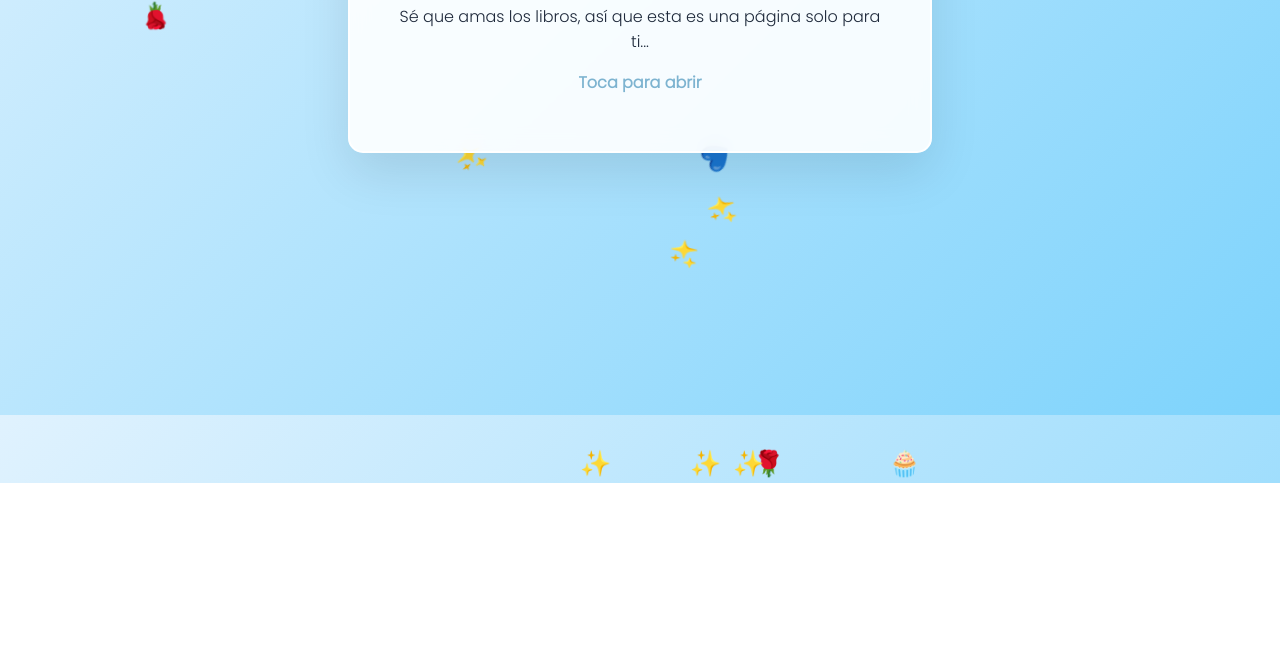
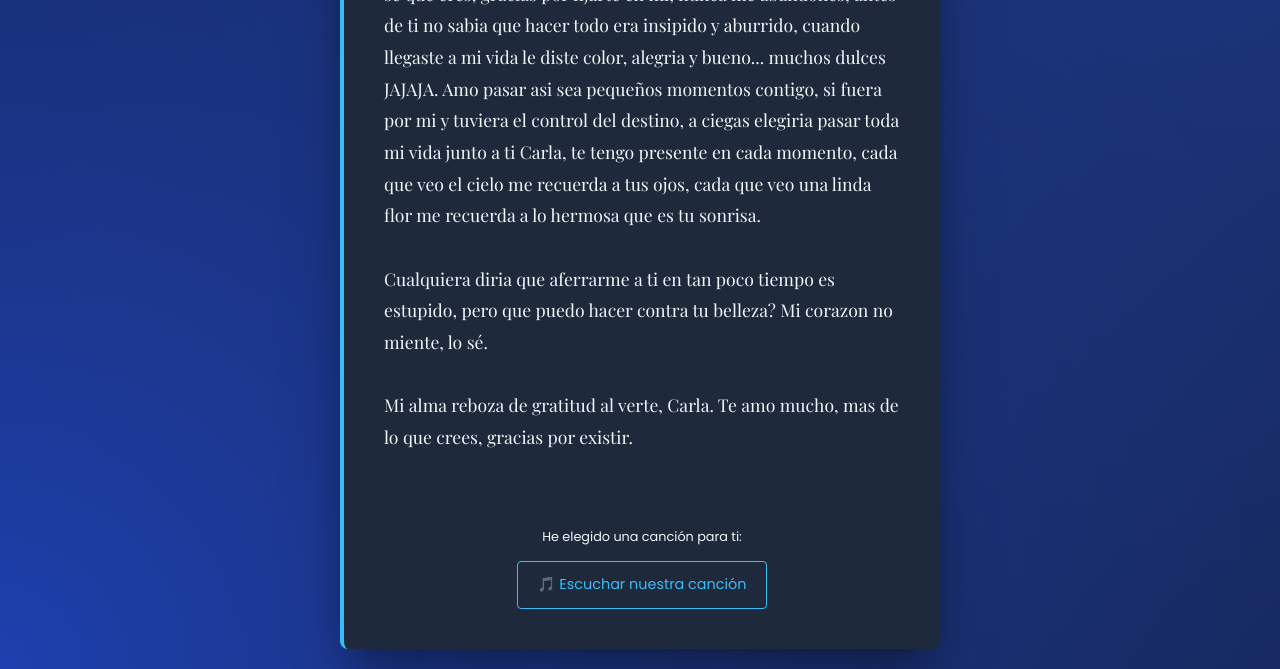
Before and after one commit to rojo5w4/07-04-26, a plain HTML site: page index.html in a window 1280 px wide. Shown: the part 385-1054 px from the top of the page. Before the commit the page ends 868 px from the top, so only its background shows below. Drawn offline with nearby package versions, Linux system fonts and the light colour scheme; a web font is replaced by a local one.

Commit message:
Refactor HTML structure and styles for Carla's page

```diff
--- a/index.html
+++ b/index.html
@@ -3,144 +3,119 @@
 <head>
     <meta charset="UTF-8">
     <meta name="viewport" content="width=device-width, initial-scale=1.0">
-    <title>Para mi favorita: Carla</title>
-    <link href="https://fonts.googleapis.com/css2?family=Dancing+Script:wght@600&family=Playfair+Display:ital@0;1&family=Poppins:wght@300&display=swap" rel="stylesheet">
+    <title>Para Carla</title>
+    <link href="https://fonts.googleapis.com/css2?family=Playfair+Display:ital,wght@0,400;1,700&family=Poppins:wght@300;400&display=swap" rel="stylesheet">
     <style>
         :root {
-            --azul-claro: #e0f2fe;
-            --azul-medio: #7dd3fc;
-            --azul-fuerte: #0369a1;
-            --texto: #1e293b;
+            --azul-fondo: #0f172a;
+            --azul-carta: #1e293b;
+            --azul-acento: #38bdf8;
+            --texto-claro: #f1f5f9;
+            --texto-suave: #94a3b8;
         }
 
         body {
             margin: 0;
-            padding: 0;
-            background: linear-gradient(135deg, var(--azul-claro), var(--azul-medio));
+            padding: 20px;
+            background-color: var(--azul-fondo);
+            /* Un degradado sutil en tonos azules */
+            background-image: radial-gradient(circle at top right, #1e3a8a, transparent),
+                              radial-gradient(circle at bottom left, #1e40af, transparent);
             font-family: 'Poppins', sans-serif;
             display: flex;
             justify-content: center;
             align-items: center;
             min-height: 100vh;
-            overflow: hidden;
-            color: var(--texto);
+            color: var(--texto-claro);
         }
 
-        /* Lluvia de rosas y dulces */
-        .elemento {
-            position: absolute;
-            top: -50px;
-            font-size: 25px;
-            animation: fall linear forwards;
-            z-index: 0;
-            user-select: none;
+        .container {
+            max-width: 600px;
+            width: 100%;
+            perspective: 1000px;
         }
 
-        @keyframes fall {
-            to { transform: translateY(110vh) rotate(360deg); }
+        .carta {
+            background-color: var(--azul-carta);
+            padding: 40px;
+            border-radius: 8px;
+            box-shadow: 0 25px 50px -12px rgba(0, 0, 0, 0.5);
+            border-left: 4px solid var(--azul-acento);
+            line-height: 1.8;
+            position: relative;
         }
-
-        /* Sobre / Carta */
-        .card {
-            background: rgba(255, 255, 255, 0.9);
-            padding: 40px;
-            border-radius: 15px;
-            box-shadow: 0 20px 50px rgba(0,0,0,0.1);
-            max-width: 500px;
-            width: 90%;
-            text-align: center;
-            position: relative;
-            z-index: 10;
-            border: 2px solid white;
-            backdrop-filter: blur(10px);
-            cursor: pointer;
-            transition: transform 0.3s ease;
-        }
-
-        .card:hover { transform: scale(1.02); }
 
         h1 {
             font-family: 'Playfair Display', serif;
-            color: var(--azul-fuerte);
-            margin-bottom: 20px;
+            font-size: 1.8rem;
+            color: var(--azul-acento);
+            margin-top: 0;
+            border-bottom: 1px solid var(--azul-suave);
+            padding-bottom: 10px;
         }
 
-        .letter-content {
-            display: none; /* Se muestra al hacer click */
+        .texto-mensaje {
             font-family: 'Playfair Display', serif;
-            line-height: 1.8;
             font-size: 1.1rem;
-            text-align: left;
-            max-height: 60vh;
-            overflow-y: auto;
-            padding-right: 10px;
+            white-space: pre-line; /* Mantiene tus saltos de línea originales */
+            margin-bottom: 30px;
         }
 
-        .letter-content i { font-family: 'Dancing Script', cursive; font-size: 1.5rem; color: var(--azul-fuerte); }
-
-        .click-me {
-            font-weight: bold;
-            color: var(--azul-fuerte);
-            animation: pulse 2s infinite;
+        .musica-section {
+            margin-top: 40px;
+            padding-top: 20px;
+            border-top: 1px dashed var(--azul-suave);
+            text-align: center;
         }
 
-        @keyframes pulse {
-            0% { opacity: 1; }
-            50% { opacity: 0.5; }
-            100% { opacity: 1; }
+        .btn-musica {
+            display: inline-block;
+            background-color: transparent;
+            color: var(--azul-acento);
+            border: 1px solid var(--azul-acento);
+            padding: 10px 20px;
+            text-decoration: none;
+            border-radius: 4px;
+            font-size: 0.9rem;
+            transition: all 0.3s ease;
         }
 
-        /* Scrollbar personalizada para que parezca un libro viejo */
-        .letter-content::-webkit-scrollbar { width: 5px; }
-        .letter-content::-webkit-scrollbar-thumb { background: var(--azul-medio); border-radius: 10px; }
+        .btn-musica:hover {
+            background-color: var(--azul-acento);
+            color: var(--azul-fondo);
+        }
+
+        .firma {
+            margin-top: 30px;
+            text-align: right;
+            font-style: italic;
+            color: var(--azul-acento);
+        }
     </style>
 </head>
 <body>
 
-    <div class="card" id="mainCard">
-        <div id="intro">
-            <h1>Para Carla 📖</h1>
-            <p>Sé que amas los libros, así que esta es una página solo para ti...</p>
-            <p class="click-me">Toca para abrir</p>
-        </div>
+    <div class="container">
+        <div class="carta">
+            <h1>Para mi increíble Carla</h1>
 
-        <div class="letter-content" id="content">
-            <p>Carla, para ser sincero, me cuesta muchísimo hacer esto. Jamás le había escrito una carta a alguien, pero tú te lo mereces todo.</p>
-            <p>Te amo mucho más de lo que alguna vez creí posible; sé que no eres perfecta, pero es que te quiero precisamente así, con todas tus imperfecciones. Te amo por lo que eres y por la increíble chica que demuestras ser cada día.</p>
-            <p>Gracias por fijarte en mi. Antes de que llegaras, todo me resultaba un poco insípido; tú le diste color a mi vida, mucha alegría y... bueno, ¡muchos dulces también! 🧁</p>
-            <p>Amo cada pequeño momento a tu lado. Si el destino estuviera en mis manos, te elegiría a ciegas para pasar el resto de mi vida contigo.</p>
-            <p>Te tengo presente en todo: veo el cielo y me recuerda a tus ojos; veo una flor y aparece tu sonrisa.</p>
-            <p>Mi alma se llena de gratitud al verte. Gracias por existir. 🌹</p>
-            <p style="text-align: right;"><i>Te amo más de lo que imaginas.</i></p>
+            <div class="texto-mensaje">
+                sabes algo? Me cuesta hacer estas cosas, mucho, mas de lo que crees, me cuesta expresar mucho lo que siento, jamas he hecho una carta hacia alguien que aprecie, pero tu te lo mereces, Carla, te amo muchisimo mas de lo que pude haber amado a alguien nunca, se que no eres perfecta mas te quiero a ti con todas tus imperfecciones, te amo por lo que eres y me por la gran chica que se que eres, gracias por fijarte en mi, nunca me abandones, antes de ti no sabia que hacer todo era insipido y aburrido, cuando llegaste a mi vida le diste color, alegria y bueno... muchos dulces JAJAJA. Amo pasar asi sea pequeños momentos contigo, si fuera por mi y tuviera el control del destino, a ciegas elegiria pasar toda mi vida junto a ti Carla, te tengo presente en cada momento, cada que veo el cielo me recuerda a tus ojos, cada que veo una linda flor me recuerda a lo hermosa que es tu sonrisa.
+
+                Cualquiera diria que aferrarme a ti en tan poco tiempo es estupido, pero que puedo hacer contra tu belleza? Mi corazon no miente, lo sé.
+
+                Mi alma reboza de gratitud al verte, Carla. Te amo mucho, mas de lo que crees, gracias por existir.
+            </div>
+
+            <div class="musica-section">
+                <p style="font-size: 0.8rem; color: var(--azul-suave);">He elegido una canción para ti:</p>
+                <!-- REEMPLAZA EL LINK DE ABAJO POR TU CANCIÓN DE YOUTUBE -->
+                <a href="https://www.youtube.com/watch?v=TU_LINK_AQUI" target="_blank" class="btn-musica">
+                    🎵 Escuchar nuestra canción
+                </a>
+            </div>
         </div>
     </div>
 
-    <script>
-        const card = document.getElementById('mainCard');
-        const intro = document.getElementById('intro');
-        const content = document.getElementById('content');
-
-
-        function crearElemento() {
-            const elementos = ['🌹', '💙', '🧁', '📖', '✨'];
-            const e = document.createElement('div');
-            e.classList.add('elemento');
-            e.innerText = elementos[Math.floor(Math.random() * elementos.length)];
-            e.style.left = Math.random() * 100 + "vw";
-            e.style.animationDuration = Math.random() * 3 + 2 + "s";
-            document.body.appendChild(e);
-
-            setTimeout(() => { e.remove(); }, 5000);
-        }
-
-        setInterval(crearElemento, 300);
-
-        // Abrir la carta
-        card.addEventListener('click', () => {
-            intro.style.display = 'none';
-            content.style.display = 'block';
-            card.style.cursor = 'default';
-        });
-    </script>
 </body>
 </html>
```
